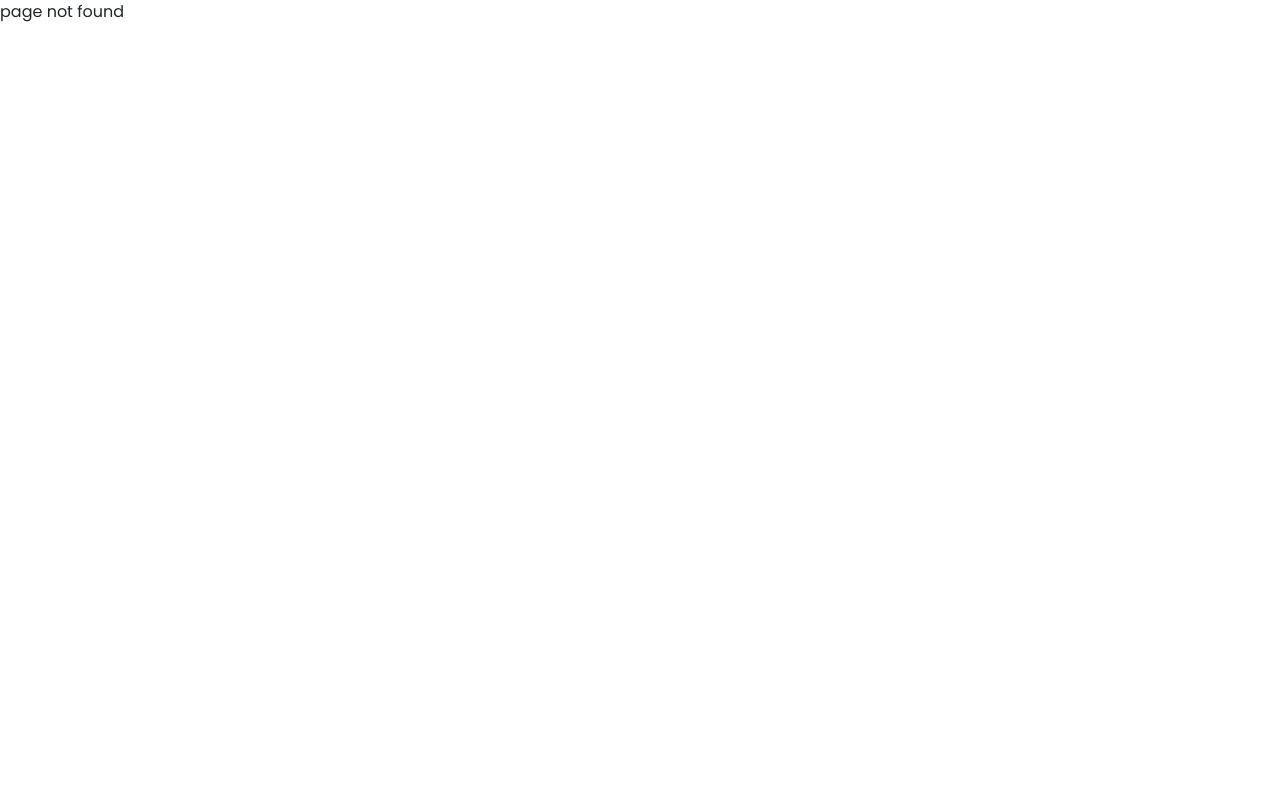
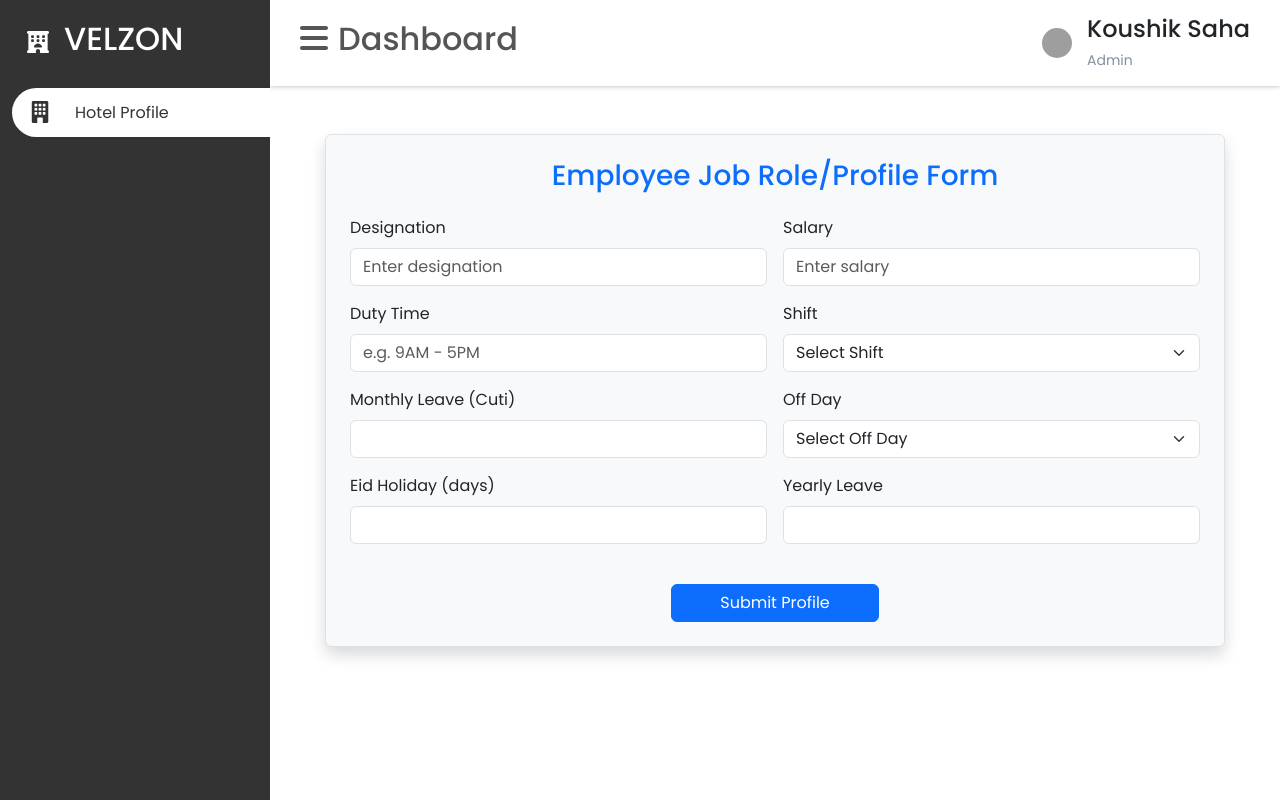
Before and after one commit to Vireta-Group/hotel-saas-frontend, a React (Vite) app: page /employJobRole in a window 1280 px wide. Before the commit this address had no page. Built offline with nearby package versions, Linux system fonts and the light colour scheme; grey boxes are pictures that could not be loaded.

Commit message:
userInformaiton add

```diff
--- /dev/null
+++ b/src/pages/hrmPayroll/employeeJobroleProfile/EmployeJobroleProfile.jsx
@@ -0,0 +1,157 @@
+import React, { useState } from 'react';
+import { Container, Form, Row, Col, Button } from 'react-bootstrap';
+
+const EmployeJobroleProfile = () => {
+  const [formData, setFormData] = useState({
+    designation: '',
+    salary: '',
+    dutyTime: '',
+    shift: '',
+    monthlyLeave: '',
+    offDay: '',
+    eidHoliday: '',
+    yearlyLeave: '',
+  });
+
+  const handleChange = (e) => {
+    const { name, value } = e.target;
+    setFormData((prev) => ({ ...prev, [name]: value }));
+  };
+
+  const handleSubmit = (e) => {
+    e.preventDefault();
+    console.log('Form Data:', formData);
+    alert('Form submitted successfully!');
+  };
+
+  return (
+    <Container className="my-5">
+      <div
+        className="p-4 shadow rounded bg-light border"
+        style={{ maxWidth: '900px', margin: '0 auto' }}
+      >
+        <h3 className="text-center mb-4 text-primary">Employee Job Role/Profile Form</h3>
+        <Form onSubmit={handleSubmit}>
+          <Row className="g-3">
+            <Col md={6}>
+              <Form.Group controlId="designation">
+                <Form.Label>Designation</Form.Label>
+                <Form.Control
+                  type="text"
+                  placeholder="Enter designation"
+                  name="designation"
+                  value={formData.designation}
+                  onChange={handleChange}
+                  required
+                />
+              </Form.Group>
+            </Col>
+            <Col md={6}>
+              <Form.Group controlId="salary">
+                <Form.Label>Salary </Form.Label>
+                <Form.Control
+                  type="number"
+                  placeholder="Enter salary"
+                  name="salary"
+                  value={formData.salary}
+                  onChange={handleChange}
+                  required
+                />
+              </Form.Group>
+            </Col>
+            <Col md={6}>
+              <Form.Group controlId="dutyTime">
+                <Form.Label>Duty Time</Form.Label>
+                <Form.Control
+                  type="text"
+                  placeholder="e.g. 9AM - 5PM"
+                  name="dutyTime"
+                  value={formData.dutyTime}
+                  onChange={handleChange}
+                  required
+                />
+              </Form.Group>
+            </Col>
+            <Col md={6}>
+              <Form.Group controlId="shift">
+                <Form.Label>Shift</Form.Label>
+                <Form.Select
+                  name="shift"
+                  value={formData.shift}
+                  onChange={handleChange}
+                  required
+                >
+                  <option value="">Select Shift</option>
+                  <option value="Morning">Morning</option>
+                  <option value="Evening">Evening</option>
+                  <option value="Night">Night</option>
+                </Form.Select>
+              </Form.Group>
+            </Col>
+            <Col md={6}>
+              <Form.Group controlId="monthlyLeave">
+                <Form.Label>Monthly Leave (Cuti)</Form.Label>
+                <Form.Control
+                  type="number"
+                  name="monthlyLeave"
+                  value={formData.monthlyLeave}
+                  onChange={handleChange}
+                  required
+                />
+              </Form.Group>
+            </Col>
+            <Col md={6}>
+              <Form.Group controlId="offDay">
+                <Form.Label>Off Day</Form.Label>
+                <Form.Select
+                  name="offDay"
+                  value={formData.offDay}
+                  onChange={handleChange}
+                  required
+                >
+                  <option value="">Select Off Day</option>
+                  <option value="Friday">Friday</option>
+                  <option value="Saturday">Saturday</option>
+                  <option value="Sunday">Sunday</option>
+                </Form.Select>
+              </Form.Group>
+            </Col>
+            <Col md={6}>
+              <Form.Group controlId="eidHoliday">
+                <Form.Label>Eid Holiday (days)</Form.Label>
+                <Form.Control
+                  type="number"
+                  name="eidHoliday"
+                  value={formData.eidHoliday}
+                  onChange={handleChange}
+                  required
+                />
+              </Form.Group>
+            </Col>
+            <Col md={6}>
+              <Form.Group controlId="yearlyLeave">
+                <Form.Label>Yearly Leave</Form.Label>
+                <Form.Control
+                  type="number"
+                  name="yearlyLeave"
+                  value={formData.yearlyLeave}
+                  onChange={handleChange}
+                  required
+                />
+              </Form.Group>
+            </Col>
+            <Col xs={12}>
+              <div className="text-center mt-4">
+                <Button variant="primary" type="submit" className="px-5">
+                  Submit Profile
+                </Button>
+              </div>
+            </Col>
+          </Row>
+        </Form>
+      </div>
+    </Container>
+  );
+};
+
+export default EmployeJobroleProfile;
--- a/src/pages/userInformation/UserInformation.jsx
+++ b/src/pages/userInformation/UserInformation.jsx
@@ -21,7 +21,9 @@ const bookings = [
   { id: "B017", guestName: "Rezwana Ahmed", email: "rezwana@example.com", phone: "01710000016", roomNumber: "217", roomType: "Deluxe AC", status: "Pending" },
   { id: "B018", guestName: "Sakib Rahman", email: "sakib@example.com", phone: "01710000017", roomNumber: "218", roomType: "Suite", status: "Cancelled" },
   { id: "B019", guestName: "Nabila Karim", email: "nabila@example.com", phone: "01710000018", roomNumber: "219", roomType: "Standard Non-AC", status: "Checked-in" },
-  { id: "B020", guestName: "Riyad Khan", email: "riyad@example.com", phone: "01710000019", roomNumber: "220", roomType: "Deluxe AC", status: "Confirmed" }
+  { id: "B020", guestName: "Riyad Khan", email: "riyad@example.com", phone: "01710000019", roomNumber: "220", roomType: "Deluxe AC", status: "Confirmed" },
+
+
 ];
 
 const UserInformation = () => {
--- a/src/routes/routes.jsx
+++ b/src/routes/routes.jsx
@@ -16,6 +16,7 @@ import SearchingRegistrate from "../pages/SearchingRegistrate/SearchingRegistrat
 
 import HotelProfile from "../pages/HotelProfile/HotelProfile";
 import UserInformation from "../pages/userInformation/UserInformation";
+import EmployeJobroleProfile from "../pages/hrmPayroll/employeeJobroleProfile/EmployeJobroleProfile";
 
 
 const router = createBrowserRouter(
@@ -30,6 +31,7 @@ const router = createBrowserRouter(
            <Route path="userInformation" element={<UserInformation></UserInformation>}/>
 
           <Route path="hotel-profile" element={<HotelProfile />} />
+          <Route path='employJobRole' element={<EmployeJobroleProfile/>}></Route>
 
         </Route>
       </Route>
```
